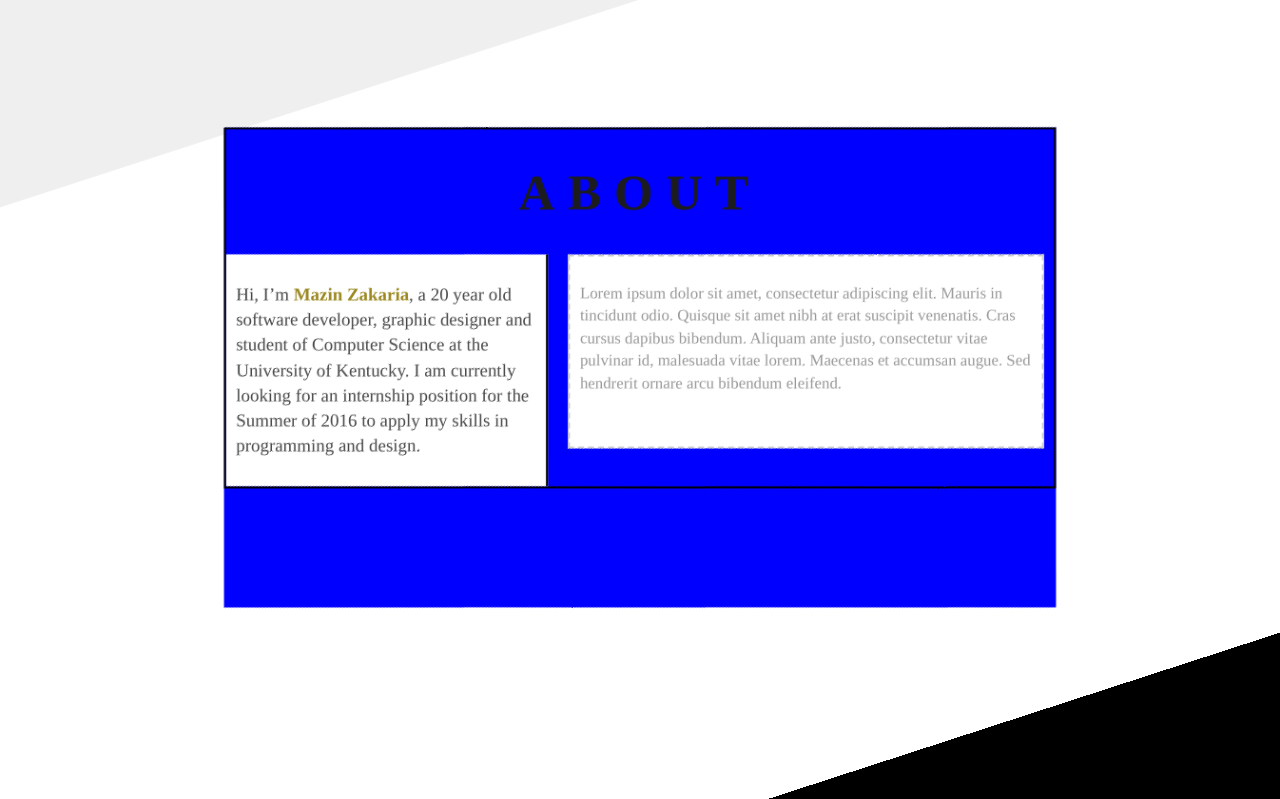
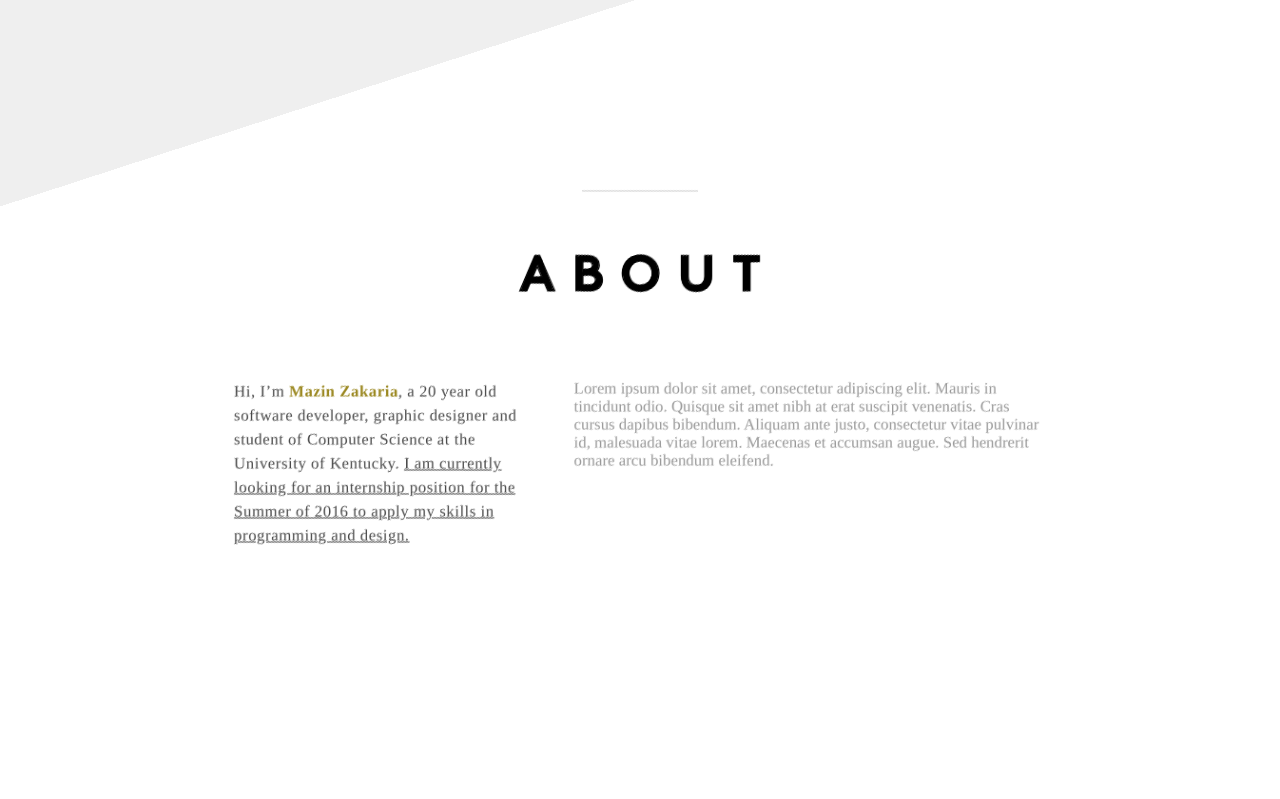
Before and after one commit to MazinZ/Personal-Porfolio, a plain HTML site: page index.html in a window 1280 px wide. Shown: the part 780-1579 px from the top of the page. Drawn offline with nearby package versions, Linux system fonts and the light colour scheme.

Commit message:
about section added

```diff
--- a/index.html
+++ b/index.html
@@ -21,7 +21,7 @@ h1{
 	margin-left:auto;
 	margin-right:auto;
 	width:550px;
-	letter-spacing:13px;
+	/*letter-spacing:13px;*/
 }
 
 
@@ -32,12 +32,13 @@ h1{
 	margin-right:auto;
 }
 
-p {
+#one p {
 	color:#474747;
 	font-family:"Gandhi Serif";
 	font-weight:400;
-	font-size:18px;
-	line-height:1.4;
+	/*font-size:18px;*/
+	line-height:1.5;
+	letter-spacing:.5px;
 
 }
 
@@ -52,6 +53,16 @@ strong {
 
 }
 
+hr {
+	height:1px;
+	width:14%;
+	color:#e0e0e0;
+	border:0;
+	border-top: 1px solid #ccc;
+    padding: 0;
+
+}
+
 .container{
 	width:440px;
 	height:230px;
@@ -61,6 +72,18 @@ strong {
 	padding-top:200px;
 
 }
+
+.headerDiv{
+	margin:0;
+	margin-left:auto;
+	margin-right:auto;
+	margin-top:60px;
+	margin-bottom:60px;
+	width:246px;
+	height:40.8px;
+
+}
+
 #logoOverlay{
 	width:100%;
 	height:100%;
@@ -121,8 +144,10 @@ strong {
 	top:0;
 	right:0;
 	z-index:8;
-	background-color:blue;
-	margin-top:210px;
+	/*background-color:blue;*/
+	background-color:#fff;
+	/*border: blue solid 1px; DEBUG */
+	margin-top:150px;
 	margin-left:auto;
 	margin-right:auto;
 	-webkit-transform: skew(18deg) rotate(-162deg);
@@ -141,7 +166,7 @@ strong {
 }
 
 .wrapper {
-  border : 2px solid #000;
+  /*border : 2px solid #000; DEBUG */
   overflow:hidden;
 }
 
@@ -154,13 +179,12 @@ strong {
   float:left;
   margin-right:20px;
   width:300px;
-  border-right:2px solid #000;
+  /*border-right:2px solid #000; DEBUG */
 }
 #two {
   background-color: white;
   overflow:hidden;
-  margin:10px;
-  border:2px dashed #ccc;
+  /*border:2px dashed #ccc; DEBUG */
   min-height:170px;
 }
 
@@ -170,7 +194,7 @@ strong {
     margin-right:0;
     width:auto;
     border:0;
-    border-bottom:2px solid #000;
+    /*border-bottom:2px solid #000;  DEBUG */
   }
 }
 
@@ -190,6 +214,11 @@ strong {
 @keyframes moveToTopp {
 	from { }
 	to { -webkit-transform: translateY(-200%); transform: translateY(-200%); }
+}
+
+.pt-page-moveToTop {
+	-webkit-animation: moveToTop .6s ease both;
+	animation: moveToTop .6s ease both;
 }
 
 .pt-page-moveToTopp {
@@ -257,8 +286,8 @@ to { -o-transform: rotate(-162deg) scale(1) skew(18deg) translate(0px); }
         </object>
 		</div>
 </div>
-	<!--<div id="firstDiv" >
-    </div>-->
+	<div id="firstDiv" >
+    </div>
 
     <div id="mainDiv"  >
     	<div id="menuIcon"><object data="./hamburgericon.svg" type="image/svg+xml">
@@ -271,18 +300,25 @@ to { -o-transform: rotate(-162deg) scale(1) skew(18deg) translate(0px); }
 
     <div id="about" class="rotate">
     <div id = "aboutcontent">
+	<hr/>
+ 	<div class = "headerDiv">
+ 		<!--<object width="205px" height="34px" data="./aboutheader.svg" type="image/svg+xml">
+        </object>-->
+        <object  data="./aboutheader.svg" type="image/svg+xml">
+        </object>
+     </div>
+   <div class="wrapper">
+   <!--<h1 style="text-align:center;"> ABOUT </h1>-->
 
-   <div class="wrapper">
-   <h1 style="text-align:center;"> ABOUT </h1>
     <div id="one"><p>
-    Hi, I’m <strong>Mazin Zakaria</strong>, a 20 year old software developer, graphic designer and student of Computer Science at the University of Kentucky. I am  currently looking for an internship position for the Summer of 2016 to apply my skills in programming and design.
+    Hi, I’m <strong>Mazin Zakaria</strong>, a 20 year old software developer, graphic designer and student of Computer Science at the University of Kentucky. <u>I am  currently looking for an internship position for the Summer of 2016 to apply my skills in programming and design.</u>
 
     </p></div>
     <div id="two"><p>Lorem ipsum dolor sit amet, consectetur adipiscing elit. Mauris in tincidunt odio. Quisque sit amet nibh at erat suscipit venenatis. Cras cursus dapibus bibendum. Aliquam ante justo, consectetur vitae pulvinar id, malesuada vitae lorem. Maecenas et accumsan augue. Sed hendrerit ornare arcu bibendum eleifend.</p></div>
 </div>
         </div>
 </div>
-<div style="margin-top:300px; background-color:#000; width:100%; height:100%; position:relative;">
+<div style="margin-top:300px; background-color:#fff; width:100%; height:100%; position:relative;">
         <p>Hello World.</p>
         <p>@jonathansampson.</p>
         <p>This box is skewed.</p>
```
Also changed, not shown: aboutheader.svg (added).
